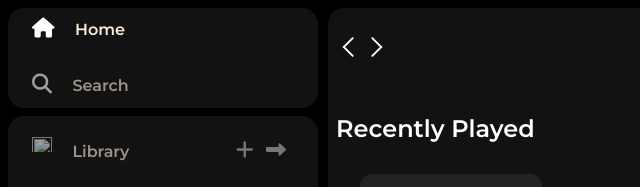
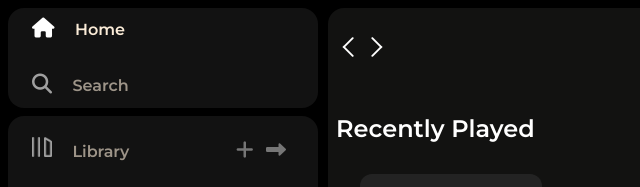
Before and after one commit to Theprabhanjan/spotify-clone, a plain HTML site: page index.html in a window 1280 px wide. Shown: the top 187 px of the page, 0-640 px from the left. Drawn offline with Linux system fonts and the light colour scheme; a script that the page names is missing.

Commit message:
folder name modified

```diff
--- a/index.html
+++ b/index.html
@@ -34,7 +34,7 @@
               <div class="options nav-option"  >
                 <div class="lib-option ">
                   <!-- <i class="fa-solid fa-list"></i> -->
-                  <img src="./css photo/library_icon.png" alt="">
+                  <img src="./css_photo/library_icon.png" alt="">
                   <a href="">Library</a>
                 </div>
                 <div class="icons ">
```
